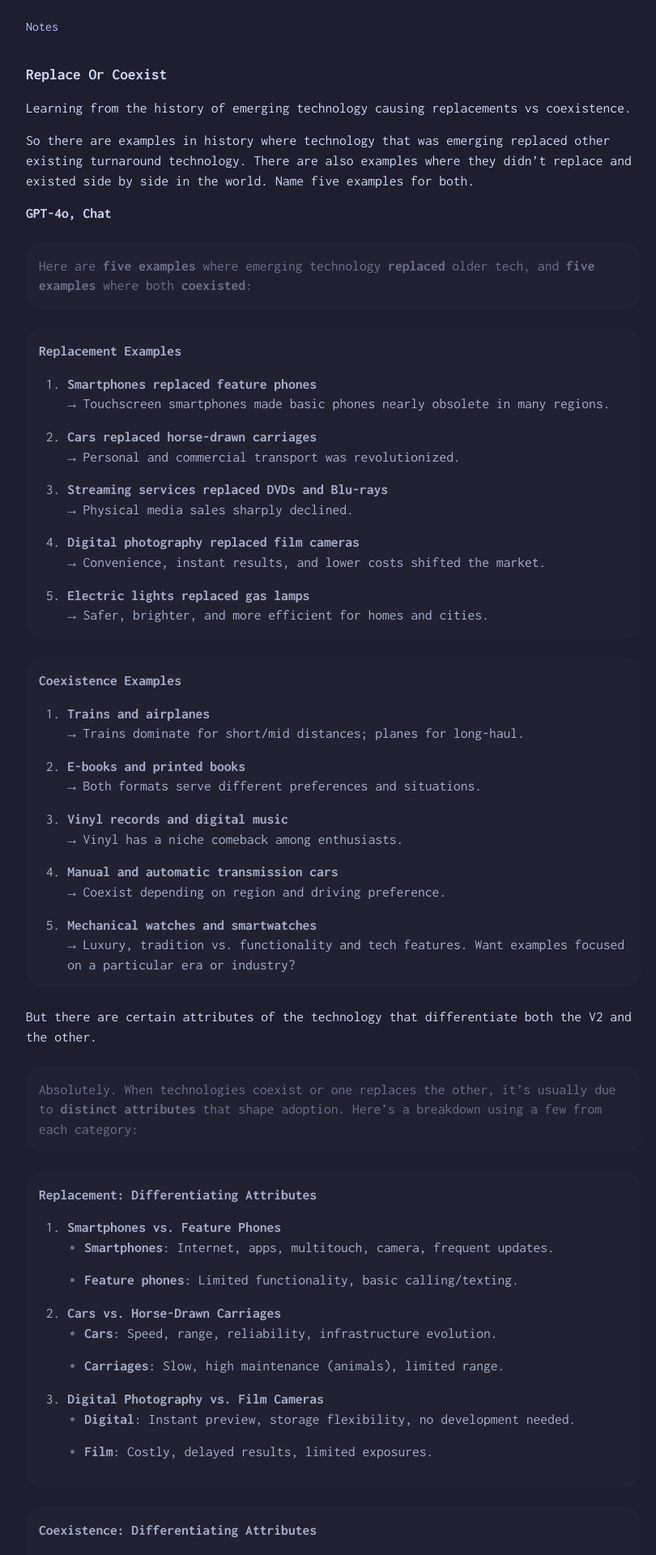
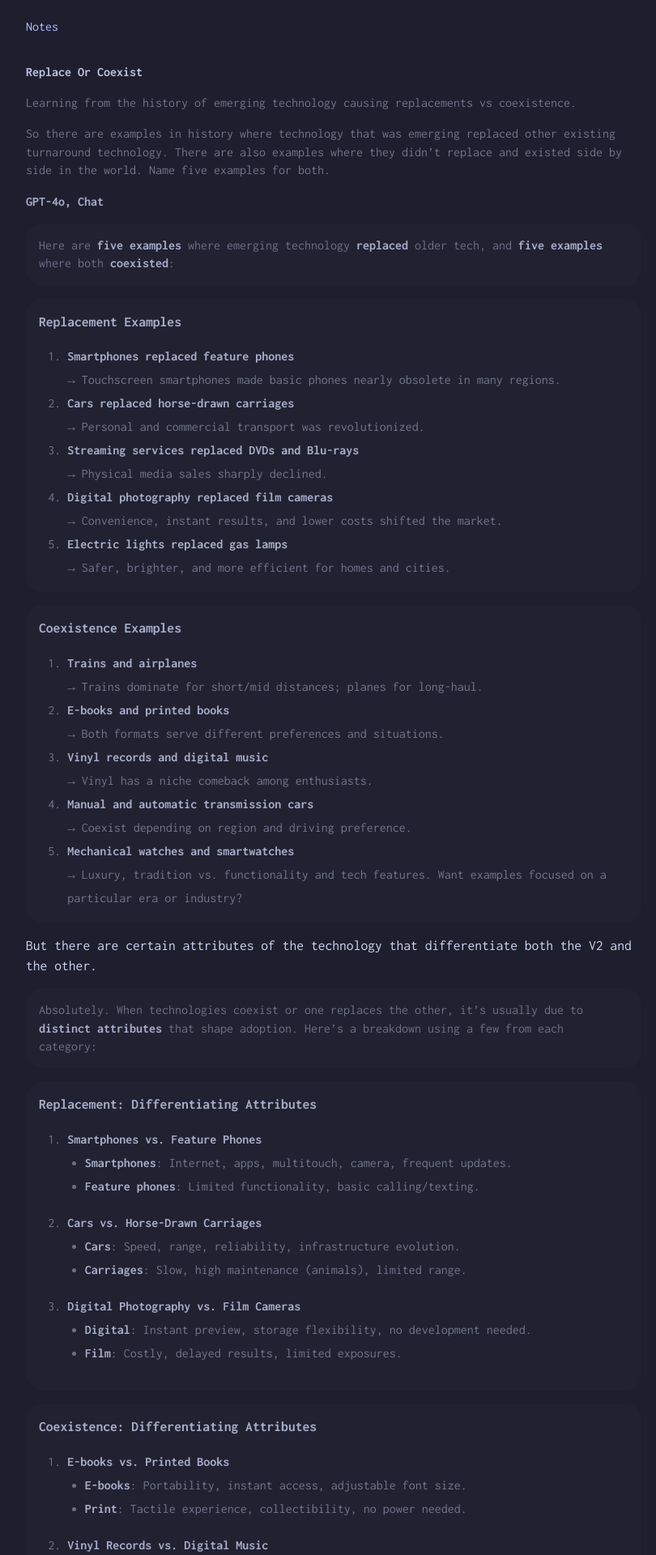
Before and after one commit to berndpl/notes-plontsch, a Jekyll site: the page built from _posts/2025/2025-05-12-replace-or-coexist.md, in a window 1280 px wide. Shown: the top 1920 px of the page at 81% size, without its empty margins (228-1038 px from the left). Built offline with Jekyll 4.4.1, drawn with Linux system fonts in a browser that asks for light colours; our own code applies the rules of GitHub Pages for plain Markdown files.

Commit message:
Refactor main.css styles: update margin calculations, adjust text colors for consistency, and enhance spacing for articles and blockquotes to improve overall readability.

```diff
--- a/assets/css/main.css
+++ b/assets/css/main.css
@@ -18,7 +18,7 @@ body {
   color: #cdd6f4; /* Catppuccin Mocha text */
   background-color: #1e1e2e; /* Catppuccin Mocha base */
   max-width: 800px;
-  margin: 0 auto;
+  margin: 0 clamp(20px, calc((100vw - 800px) / 2), 328px);
   padding: 20px;
 }
 
@@ -33,9 +33,10 @@ nav {
 }
 
 nav a {
-  color: #b4befe; /* Catppuccin Mocha text - same as body text */
+  color: #b4befe; /* Catppuccin Mocha lavender */
   text-decoration: none;
   font-weight: 400;
+  font-size: 1rem; /* Same size as body text */
 }
 
 a {
@@ -49,13 +50,13 @@ nav a:hover {
 }
 
 nav a.inactive, .subtle {
-  color: #6c7086; /* Catppuccin Mocha surface2 */
+  color: #6c7086; /* Catppuccin Mocha overlay0 */
   cursor: not-allowed;
   opacity: 0.7;
 }
 
 nav a.inactive:hover {
-  color: #6c7086; /* Catppuccin Mocha surface2 */
+  color: #6c7086; /* Catppuccin Mocha overlay0 */
   text-decoration: none;
 }
 
@@ -63,7 +64,7 @@ nav a.inactive:hover {
   display: inline-block;
   font-size: 0.6em;
   padding: 0.1em 0.4em;
-  background-color: #313244; /* Catppuccin Mocha surface1 */
+  background-color: #313244; /* Catppuccin Mocha surface0 */
   color: #cdd6f4; /* Catppuccin Mocha text */
   border-radius: 3px;
   margin-left: 0.3em;
@@ -115,7 +116,7 @@ ul.posts {
 }
 
 .posts li.year-separator h3 {
-  color: #6c7086; /* Catppuccin Mocha surface2 */
+  color: #6c7086; /* Catppuccin Mocha overlay0 */
   font-size: 0.9rem;
   font-weight: 400;
   margin-top: 0;
@@ -135,11 +136,11 @@ ul {
 
 hr {
   border: none;
-  border-top: 1px dotted #6c7086; /* Catppuccin Mocha surface2, lighter */
+  border-top: 1px dotted #6c7086; /* Catppuccin Mocha overlay0 */
   margin: 2.5rem 0;
   height: 0;
   background: none;
-  opacity: 0.6; /* even lighter */
+  opacity: 0.6;
 }
 
 h2 {
@@ -177,7 +178,7 @@ li h2 a {
 
 .posts li time {
   display: inline;
-  color: #6c7086; /* Catppuccin Mocha surface2 */
+  color: #6c7086; /* Catppuccin Mocha overlay0 */
   font-size: 0.9rem;
   line-height: 1.2;
   flex-shrink: 0;
@@ -197,7 +198,7 @@ li a:hover {
 }
 
 time {
-  color: #6c7086; /* Catppuccin Mocha surface2 */
+  color: #6c7086; /* Catppuccin Mocha overlay0 */
   font-size: 0.9rem;
   line-height: 1.4;
 }
@@ -210,18 +211,21 @@ article {
 }
 
 article h1 {
-  font-size: 1.1em;
-  margin-bottom: 1rem;
-  /*color: #f5e0dc; */
+  font-size: 1rem; /* Same size as body text */
+  color: #bac2de; /* Base color for headings */
+  max-width: 80%; /* Match image width for consistent horizontal alignment */
+  display: block; /* Match image display property */
+  margin: 1rem 0; /* Match image margin for consistent spacing */
 }
 
 article h2 {
   margin-bottom: 1rem;
-  color: #f5e0dc; /* Catppuccin Mocha rosewater */
+  color: #bac2de; /* Base color for headings */
 }
 
 article h3 {
   font-size: 1em;
+  color: #bac2de; /* Base color for headings */
   margin-bottom: 1rem;
 
 }
@@ -232,6 +236,9 @@ article time {
 }
 
 article p {
+  color: rgba(166, 173, 200, 0.6); /* Body text color at 60% opacity */
+  font-size: 1rem; /* Same size as body text */
+  font-weight: 500;
   margin-bottom: 1rem;
 }
 
@@ -242,10 +249,12 @@ article p:last-child {
 article ul {
   list-style-type: disc;
   padding-left: 1.5em;
+  line-height: 0;
+  font-size: 18px;
 }
 
 article ul li::marker {
-  color: #6c7086; /* Catppuccin Mocha surface2 - lighter color for bullets */
+  color: #6c7086; /* Catppuccin Mocha overlay0 */
 }
 
 article ol {
@@ -255,7 +264,10 @@ article ol {
 
 article ul li,
 article ol li {
-  margin-bottom: 1rem;
+  color: rgba(166, 173, 200, 0.6); /* Body text color at 60% opacity */
+  font-size: 1rem; /* Same size as paragraph text */
+  line-height: 29px;
+  margin-bottom: 0;
 }
 
 article ul li:last-child,
@@ -263,11 +275,24 @@ article ol li:last-child {
   margin-bottom: 0;
 }
 
+/* Bold text in paragraphs and list items uses full opacity */
+article p strong,
+article p b,
+article ul li strong,
+article ul li b,
+article ol li strong,
+article ol li b,
+article p [style*="font-weight: bold"],
+article ul li [style*="font-weight: bold"],
+article ol li [style*="font-weight: bold"] {
+  color: rgba(166, 173, 200, 1); /* Full opacity for bold text */
+}
+
 article img {
     max-width: 80%;
     height: auto;
     display: block;
-    margin: 1.5rem 0;  /* This left aligns the image */
+    margin: 1rem 0;  /* Consistent with paragraph spacing */
     border-radius: 4px;
   }
 
@@ -340,10 +365,10 @@ article footer time {
 
 /* Blockquote styles */
 article blockquote {
-  margin: 1.5rem 0;
+  margin: 1rem 0; /* Consistent with other elements */
   padding: 1rem 1rem; /* Added vertical padding */
-  /* border-left: 3px solid #6c7086; Catppuccin Mocha surface2 */
-  color: #a6adc8; /* Dimmed version of body text (#cdd6f4) */
+  /* border-left: 3px solid #6c7086; Catppuccin Mocha overlay0 */
+  color: #a6adc8; /* Catppuccin Mocha subtext0 */
   background: rgba(245, 189, 230, 0.02); /* Catppuccin Mocha surface1 with alpha 40% */
   /* border: 1.5px solid #b4befe; Catppuccin Mocha lavender */
   border-radius: 1.2em;
@@ -351,7 +376,7 @@ article blockquote {
 }
 
 article blockquote p {
-  color: #6c7086; /* Catppuccin Mocha surface2 - lighter than headlines */
+  color: #6c7086; /* Catppuccin Mocha overlay0 - lighter than headlines */
   margin-bottom: 1rem;
 }
 
@@ -372,7 +397,7 @@ article blockquote li {
 }
 
 article blockquote h3 {
-  color: #a6adc8; /* Match blockquote text color */
+  color: #a6adc8; /* Catppuccin Mocha subtext0 */
   margin-top: 0;
 }
 
@@ -392,9 +417,9 @@ article blockquote ol {
 footer {
   margin-top: 2rem;
   padding-top: 1rem;
-  /*border-top: 1px solid #313244; */ /* Catppuccin Mocha surface1 */
+  /*border-top: 1px solid #313244; */ /* Catppuccin Mocha surface0 */
   font-size: 0.9rem;
-  color: #6c7086; /* Catppuccin Mocha surface2 */
+  color: #6c7086; /* Catppuccin Mocha overlay0 */
 }
 
 .share-buttons {
@@ -414,14 +439,14 @@ footer {
 }
 
 h5 {
-  color: #6c7086;
+  color: #6c7086; /* Catppuccin Mocha overlay0 */
 }
 
 /* Table styles */
 table {
   width: 100%;
   border-collapse: collapse;
-  color: #6c7086;
+  color: #6c7086; /* Catppuccin Mocha overlay0 */
 }
 th, td {
   text-align: left;
```
